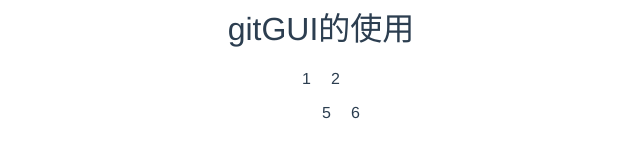
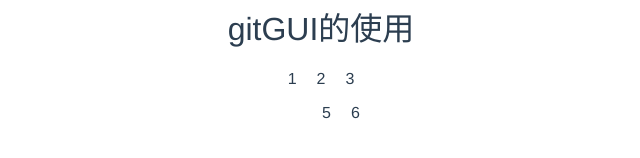
Before and after one commit to sunflowersli/vue-project, a Vue app: page / in a window 1280 px wide. Shown: the part 216-374 px from the top of the page, without its empty margins (319-959 px from the left). Built offline with nearby package versions, Linux system fonts and the light colour scheme.

Commit message:
Update HelloWorld.vue

```diff
--- a/src/components/HelloWorld.vue
+++ b/src/components/HelloWorld.vue
@@ -6,6 +6,7 @@
       <ul>
         <li>1</li>
         <li>2</li>
+        <li>3</li>
       </ul>
       <ol>
         <li>5</li>
```
